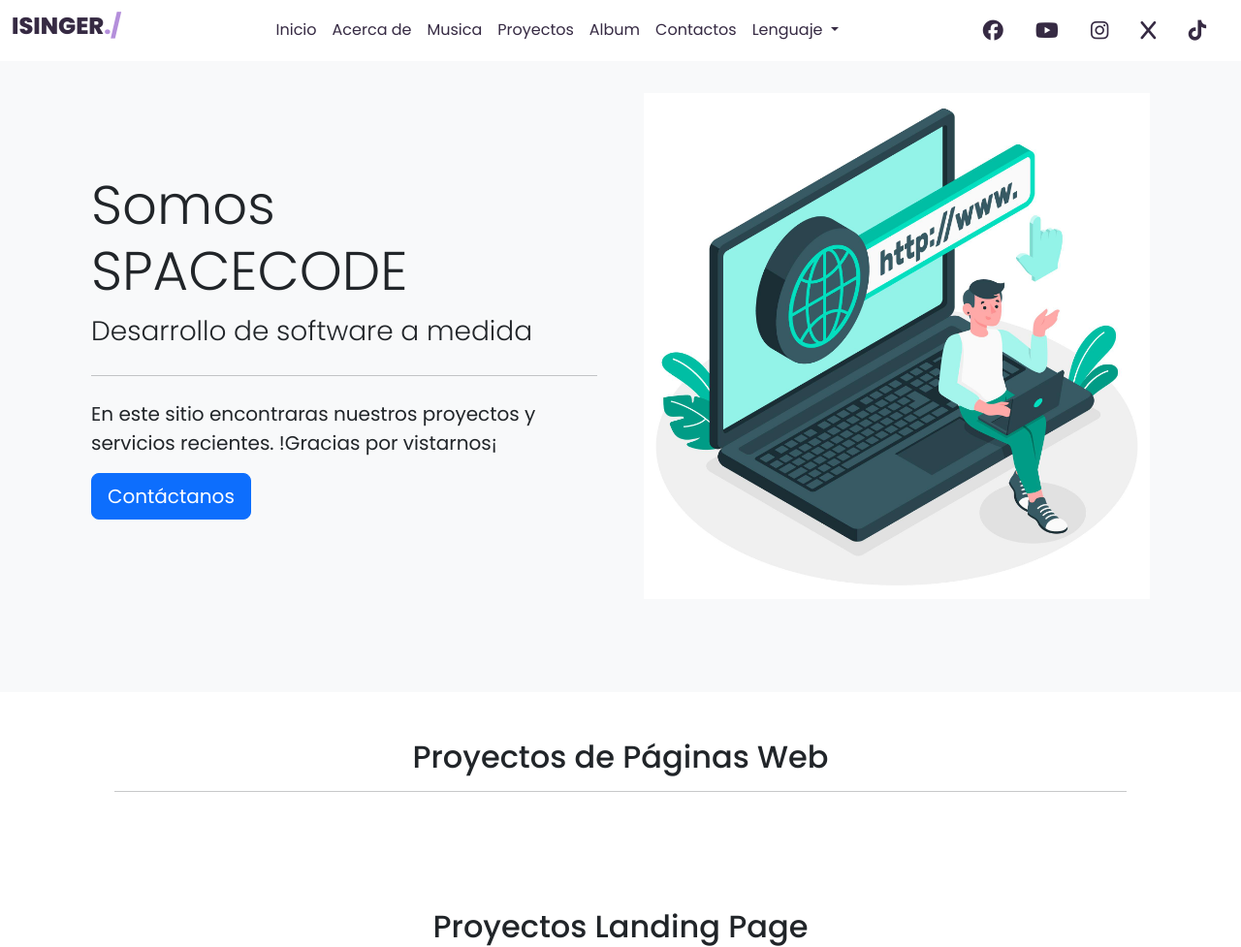
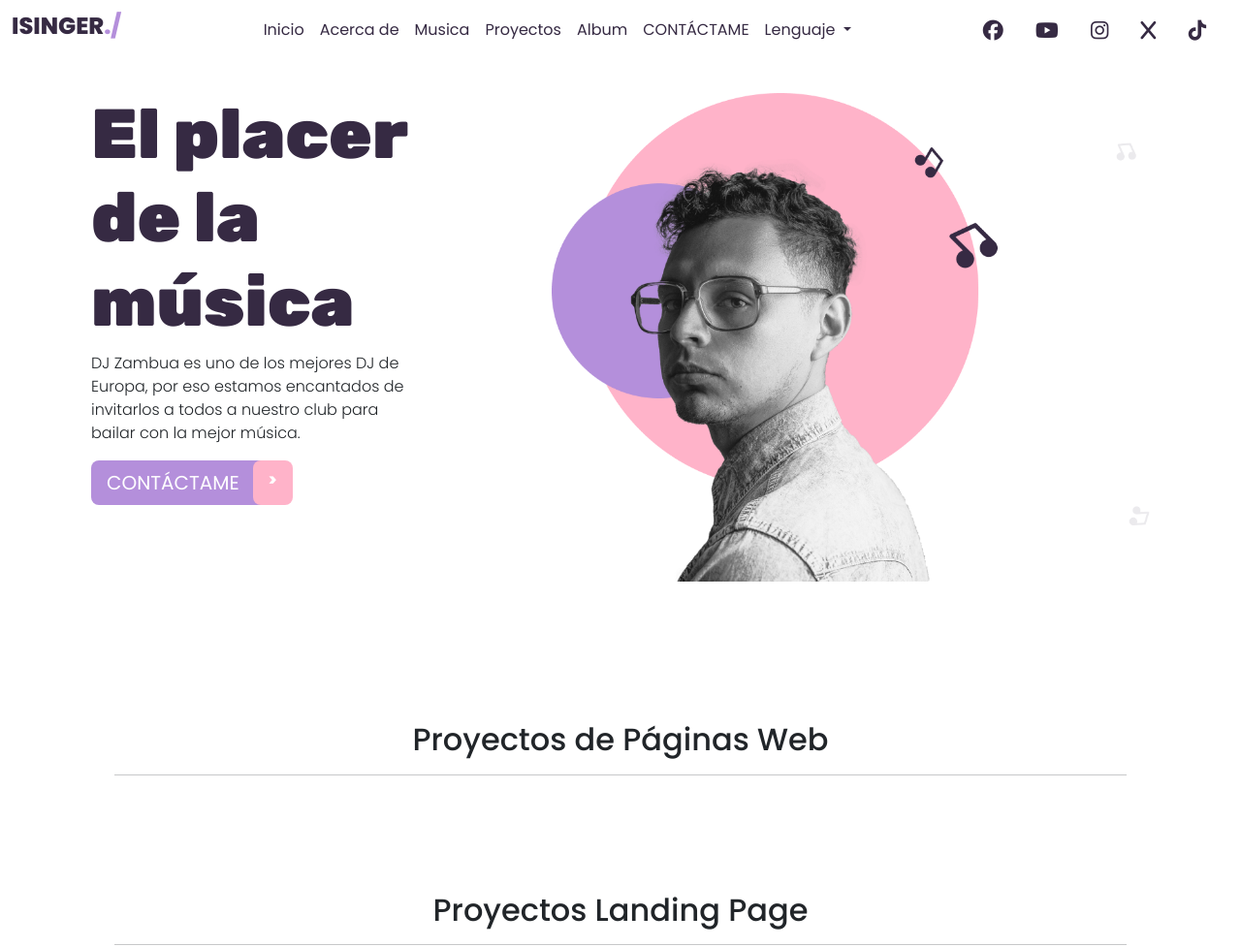
Before and after one commit to J4VJ4R/isinger, a Flask app: page / in a window 1280 px wide. Shown: the top 977 px of the page at 97% size. Run offline with Flask 3, Linux system fonts and the light colour scheme; some libraries are stand-ins or nearby versions.

Commit message:
update home

```diff
--- a/language/en.py
+++ b/language/en.py
@@ -7,13 +7,15 @@ messages = {
   'language': 'Language',
   'spanish': 'Spanish',
   'english': 'English',
-  'contacts': 'Contacts',
+  'contacts': 'CONTACT ME',
   'webpages': 'Web Pages',
   'landging': 'Landing Pages',
   'webapps': 'Web Applications',
   'mobileapp': 'Mobile Applications',
-  'weare': 'We are',
-  'message1': 'Custom software development',
+  'weare': 'The Pleasures of Music',
+  'message1': '''DJ Zambua is one of the best DJ.s from Europe, so
+               we are glad to invite you all into our club to dance
+                 on the best music''',
   'message2': 'On this site, you will find our latest projects and services. Thank you for visiting!',
   'btn1': 'Contact Us',
   'message3': 'Web Page Projects',
--- a/language/es.py
+++ b/language/es.py
@@ -7,13 +7,15 @@ messages = {
   'language': 'Lenguaje',
   'spanish': 'Español',
   'english': 'Inglés',
-  'contacts': 'Contactos',
+  'contacts': 'CONTÁCTAME',
   'webpages': 'Paginas Web',
   'landging': 'Landing Pages',
   'webapps': 'Aplicaciones Web',
   'mobileapp': 'Aplicaciones Móviles',
-  'weare': 'Somos',
-  'message1': 'Desarrollo de software a medida',
+  'weare': 'El placer de la música',
+  'message1': '''DJ Zambua es uno de los mejores DJ de Europa, por eso
+estamos encantados de invitarlos a todos a nuestro club para bailar
+con la mejor música.''',
   'message2': 'En este sitio encontraras nuestros proyectos y servicios recientes. !Gracias por vistarnos¡',
   'btn1': 'Contáctanos',
   'message3': 'Proyectos de Páginas Web',
--- a/static/css/styles.css
+++ b/static/css/styles.css
@@ -159,6 +159,14 @@
   font-style: normal;
   font-display: swap;
 }
+@font-face {
+  font-family: 'Rubik';
+  src: url('../fonts/Rubik-Black.woff2') format('woff2'),
+      url('../fonts/Rubik-Black.woff') format('woff');
+  font-weight: 900;
+  font-style: normal;
+  font-display: swap;
+}
 body{
   font-family: 'Poppins', sans-serif;
 }
@@ -207,9 +215,47 @@ body{
   list-style-type: none;
 }
 .navbar-brand__bar{
-  font-size: 24px;
+  font-size: 1.5rem;
   color: #B48FDB;
 }
 .navbar-brand__logo{
   color: #362A43;
+  font-size: 1.5rem;
 }
+.home-weare{
+  font-family: 'Rubik', sans-serif;
+  font-size: 4.5rem;
+  color: #362A43;
+}
+@media (max-width: 390px){
+  .home-weare{
+    font-size: 2.8rem;
+  }
+}
+.lead{
+  font-size: 1rem;
+}
+.btn-primary__contact{
+  position: relative;
+}
+.btn-primary__contact1{
+  border: none;
+  background-color: #B48FDB;
+  padding-right: 34px;
+}
+.btn-primary__contact2{
+  position: relative;
+  right: 20px;
+  background-color: #FFB3C9;
+  color: white;
+  border: none;
+  font-weight: bold;
+  font-size: 1.063rem;
+  font-family: 'Poppins';
+}
+.btn-primary__contact1:hover{
+  background-color: #af81e0;
+}
+.btn-primary__contact2:hover{
+  background-color: #fba7bf;
+}
--- a/templates/home.html
+++ b/templates/home.html
@@ -1,16 +1,17 @@
-<section class="bg-light" id="home">
+<section class="bg-white" id="home">
   <div class="container col-xxl-8 px-4 py-5">
-    <div class="row flex-lg-row-reverse align-items-center g-5 py-5">
-      <div class="col-10 col-sm-8 col-lg-6">
-        <img src="{{url_for('static', filename = 'img/web.jpg')}}" class="d-block mx-lg-auto img-fluid"
+    <div class=" row flex-lg-row-reverse justify-content-between g-5 py-5">
+      <div class="col-10 col-sm-8 col-lg-7 ">
+        <img src="{{url_for('static', filename = 'img/web.png')}}" class="d-block mx-lg-auto img-fluid"
         height="500" loading="lazy" alt="web img">
       </div>
-      <div class="col-lg-6">
-        <h2 class="display-4">{{messages['weare']}} <span class="">SPACECODE</span></h2>
-        <p class="lead fs-3">{{messages['message1']}}</p>
-        <hr class="my-4">
-        <p class="fs-5">{{messages['message2']}}</p>
-        <a href="#contact" class="btn btn-primary btn-lg" role="button">{{messages['btn1']}}</a>
+      <div class="col-lg-4">
+        <h2 class="display-5 home-weare">{{messages['weare']}}</h2>
+        <p class="lead">{{messages['message1']}}</p>
+        <div class="d-flex btn-primary__contact">
+          <a href="#contact" class="btn btn-primary btn-primary__contact1 btn-lg" role="button">{{messages['contacts']}}</a>
+          <a href="#contact" class="btn btn-primary btn-primary__contact2 btn-lg" role="button">></a>
+        </div>
       </div>
     </div>
   </div>
```
Also changed, not shown: static/fonts/Rubik-Black.woff (added), static/fonts/Rubik-Black.woff2 (added), static/img/web.jpg (deleted), static/img/web.png (added).
